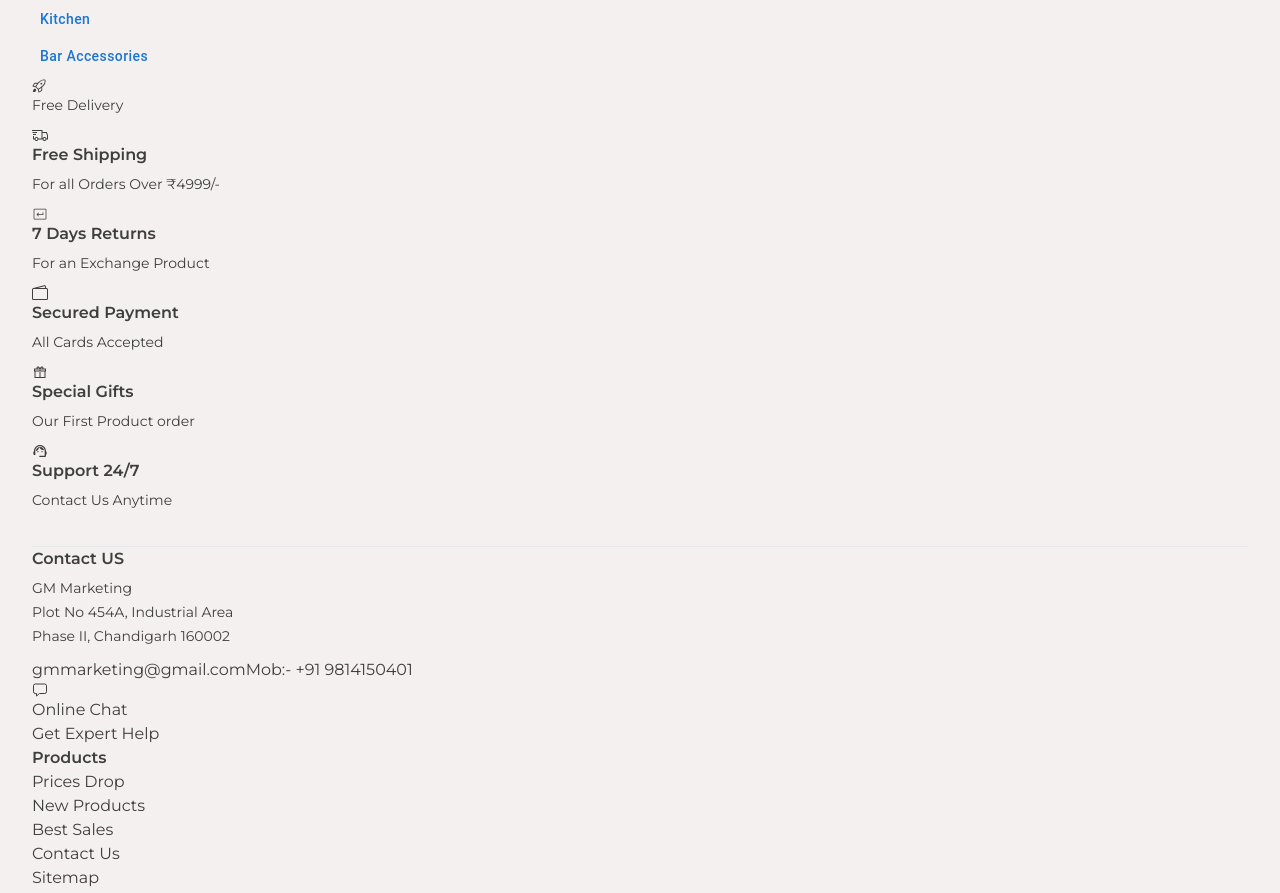
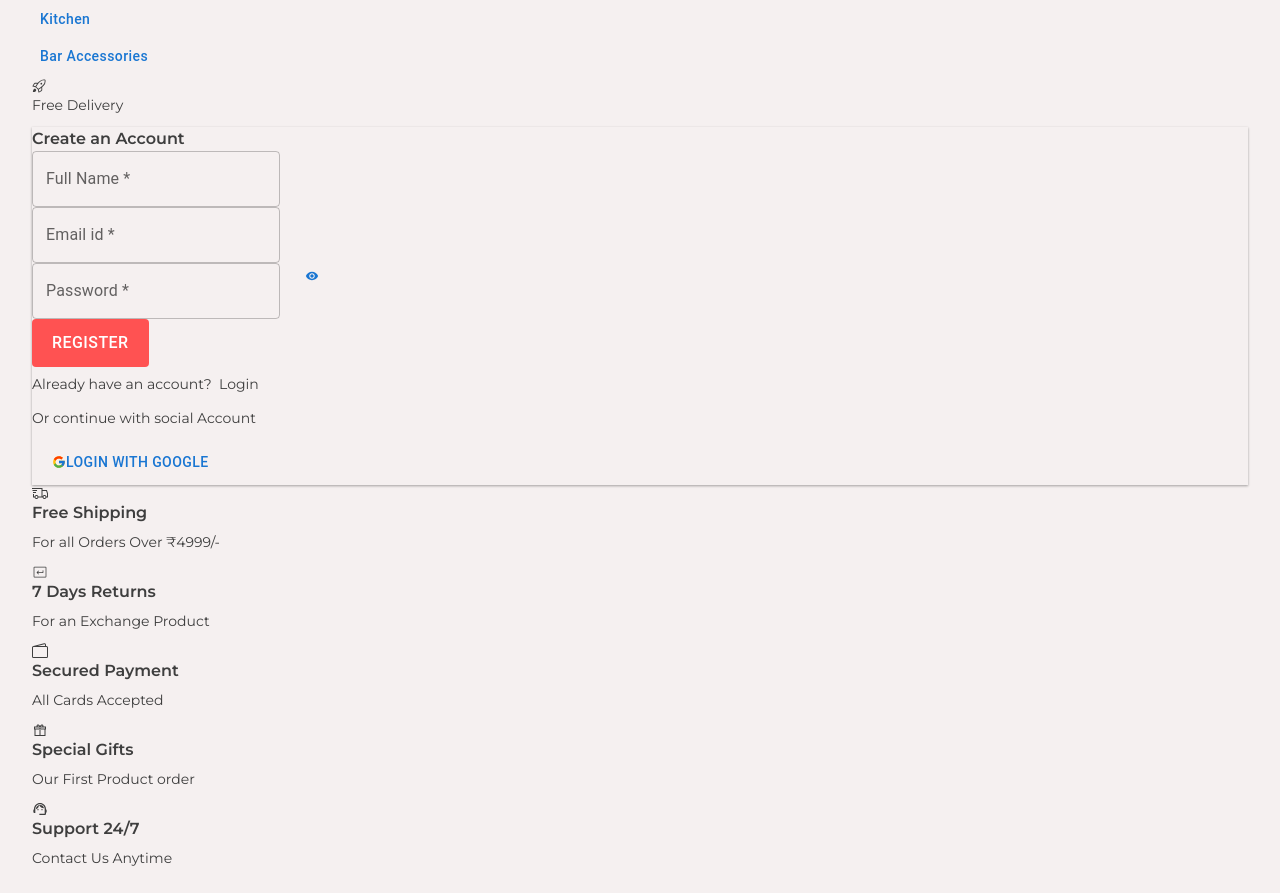
Before and after one commit to NirajProcoder/GmMarketing, a React (Vite) app: page /register in a window 1280 px wide. Shown: the part 1140-2033 px from the top of the page. Built offline with nearby package versions, Linux system fonts and the light colour scheme; a web font is replaced by a local one.

Commit message:
Login & Register Page

```diff
--- a/src/App.jsx
+++ b/src/App.jsx
@@ -13,6 +13,8 @@ import DialogContent from "@mui/material/DialogContent";
 import ProductZoom from "./components/ProductZoom/ProductZoom";
 import { IoCloseSharp } from "react-icons/io5";
 import ProductDetailsComponent from "./components/ProductDetailsComponent/ProductDetailsComponent";
+import Login from "./Pages/Login/Login";
+import Register from "./Pages/Register/Register";
 
 const MyContext = createContext();
 
@@ -37,17 +39,23 @@ function App() {
           {/* Changed to directly provide values */}
           <Header />
           <Routes>
+            {/* Product Listing Page */}
             <Route path={"/"} exact={true} element={<Home />} />
             <Route
               path={"/productListing"}
               exact={true}
               element={<ProductListing />}
             />
+            {/* Product Details Page */}
             <Route
               path={"/productDetails/:id"}
               exact={true}
               element={<ProductDetails />}
             />
+            {/* Login Page */}
+            <Route path={"/login"} exact={true} element={<Login />} />
+            {/* Register Page */}
+            <Route path={"/register"} exact={true} element={<Register />} />
           </Routes>
           <Footer />
         </MyContext.Provider>
@@ -74,7 +82,7 @@ function App() {
               <ProductZoom />
             </div>
 
-            <div className="col2 w-[60%] py-8 px-8 pr-16 productContent">
+            <div className="col2 w-[60%] py-6 px-8 pr-16 productContent">
               <ProductDetailsComponent />
             </div>
           </div>
--- /dev/null
+++ b/src/Pages/Login/Login.jsx
@@ -0,0 +1,83 @@
+// import React from 'react'
+import Button from "@mui/material/Button";
+import TextField from "@mui/material/TextField";
+import { useState } from "react";
+import { FcGoogle } from "react-icons/fc";
+import { IoMdEye, IoMdEyeOff } from "react-icons/io";
+import { Link } from "react-router-dom";
+
+const Login = () => {
+  const [isPasswordShow, setIsPasswordShow] = useState(false);
+
+  return (
+    <section className="section py-10">
+      <div className="container">
+        <div className="card shadow-md w-[400px] m-auto rounded-md bg-white p-5 px-10">
+          <h3 className="text-center text-[18px] text-black">
+            Login to your Account
+          </h3>
+          {/* Form Section */}
+          <form action="" className="w-full mt-5">
+            {/* Email */}
+            <div className="form-group w-full mb-5">
+              <TextField
+                type="email"
+                id="email"
+                label="Email id *"
+                variant="outlined"
+                className="w-full"
+              />
+            </div>
+            {/* Password */}
+            <div className="form-group w-full mb-5 relative">
+              <TextField
+                type={isPasswordShow === false ? "password" : "text"}
+                id="password"
+                label="Password *"
+                variant="outlined"
+                className="w-full"
+              />
+              {/* Show Password & Hide Password */}
+              <Button
+                className="!absolute top-[10px] right-[10px] z-50 !w-[35px] !h-[35px] !min-w-[35px] !rounded-full !text-black"
+                onClick={() => {
+                  setIsPasswordShow(!isPasswordShow);
+                }}
+              >
+                {isPasswordShow === false ? (
+                  <IoMdEye className="text-[20px] opacity-75" />
+                ) : (
+                  <IoMdEyeOff className="text-[20px] opacity-75" />
+                )}
+              </Button>
+            </div>
+            {/* Forgot Password Button */}
+            <a href="" className="link cursor-pointer text-[14px] font-[600]">
+              Forgot Password
+            </a>
+            {/* Login Button */}
+            <div className="flex items-center w-full mt-3 mb-3">
+              <Button className="btn-org btn-lg w-full">Login</Button>
+            </div>
+            {/* Not Registered B */}
+            <p className="text-center">
+              Not Registered?
+              <Link className="link text-[14px] font-[600] text-primary" to={"/register"}>
+                &nbsp; Sign UP
+              </Link>
+            </p>
+            <p className="text-center font-[500]">
+              Or continue with social Account
+            </p>
+            {/* Google Login */}
+            <Button className="flex gap-3 w-full !bg-[#f1f1f1] btn-lg !text-black">
+              <FcGoogle className="text-[20px]" /> Login with Google
+            </Button>
+          </form>
+        </div>
+      </div>
+    </section>
+  );
+};
+
+export default Login;
--- /dev/null
+++ b/src/Pages/Register/Register.jsx
@@ -0,0 +1,94 @@
+// import React from 'react'
+import Button from "@mui/material/Button";
+import TextField from "@mui/material/TextField";
+import { useState } from "react";
+import { FcGoogle } from "react-icons/fc";
+import { IoMdEye, IoMdEyeOff } from "react-icons/io";
+import { Link } from "react-router-dom";
+
+const Register = () => {
+  const [isPasswordShow, setIsPasswordShow] = useState(false);
+
+  return (
+    <section className="section py-10">
+      <div className="container">
+        <div className="card shadow-md w-[400px] m-auto rounded-md bg-white p-5 px-10">
+          <h3 className="text-center text-[18px] text-black">
+            Create an Account
+          </h3>
+          {/* Form Section */}
+          <form action="" className="w-full mt-5">
+            {/* Full Name */}
+            <div className="form-group w-full mb-5">
+              <TextField
+                type="text"
+                id="name"
+                label="Full Name *"
+                variant="outlined"
+                className="w-full"
+              />
+            </div>
+            {/* Email */}
+            <div className="form-group w-full mb-5">
+              <TextField
+                type="email"
+                id="email"
+                label="Email id *"
+                variant="outlined"
+                className="w-full"
+              />
+            </div>
+
+            {/* Password */}
+            <div className="form-group w-full mb-5 relative">
+              <TextField
+                type={isPasswordShow === false ? "password" : "text"}
+                id="password"
+                label="Password *"
+                variant="outlined"
+                className="w-full"
+              />
+              {/* Show Password & Hide Password */}
+              <Button
+                className="!absolute top-[10px] right-[10px] z-50 !w-[35px] !h-[35px] !min-w-[35px] !rounded-full !text-black"
+                onClick={() => {
+                  setIsPasswordShow(!isPasswordShow);
+                }}
+              >
+                {isPasswordShow === false ? (
+                  <IoMdEye className="text-[20px] opacity-75" />
+                ) : (
+                  <IoMdEyeOff className="text-[20px] opacity-75" />
+                )}
+              </Button>
+            </div>
+
+            {/* Register Button */}
+            <div className="flex items-center w-full mt-3 mb-3">
+              <Button className="btn-org btn-lg w-full">Register</Button>
+            </div>
+            {/* Login Link */}
+            <p className="text-center">
+              Already have an account?
+              <Link
+                className="link text-[14px] font-[600] text-primary"
+                to={"/login"}
+              >
+                &nbsp; Login
+              </Link>
+            </p>
+            <p className="text-center font-[500]">
+              Or continue with social Account
+            </p>
+            {/* Google Login */}
+            <Button className="flex gap-3 w-full !bg-[#f1f1f1] btn-lg !text-black">
+              <FcGoogle className="text-[20px]" /> Login with Google
+            </Button>
+          </form>
+        </div>
+      </div>
+    </section>
+  );
+};
+
+export default Register;
--- a/src/index.css
+++ b/src/index.css
@@ -58,6 +58,11 @@ h6 {
 
 .btn-org:hover {
   background: #171717 !important;
+}
+
+.btn-lg {
+  font-size: 18px;
+  padding: 10px 20px !important;
 }
 
 .link:hover {
```
